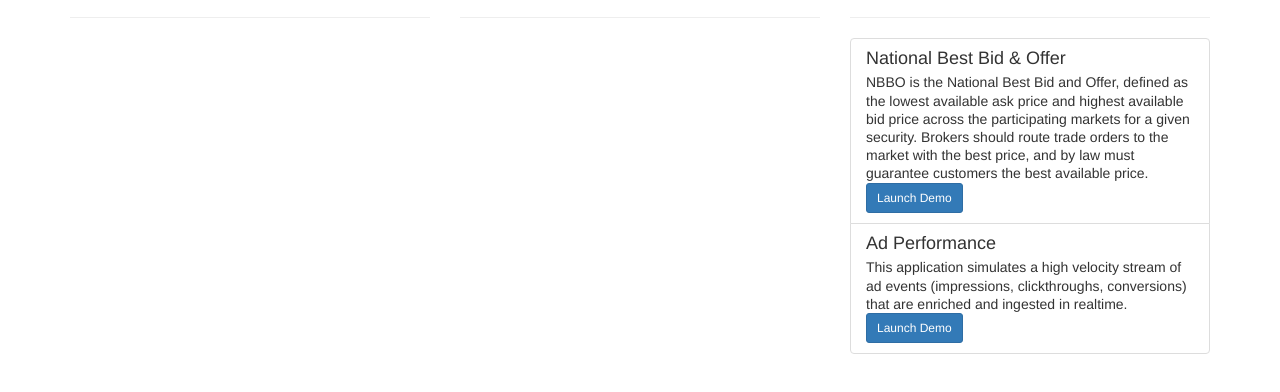
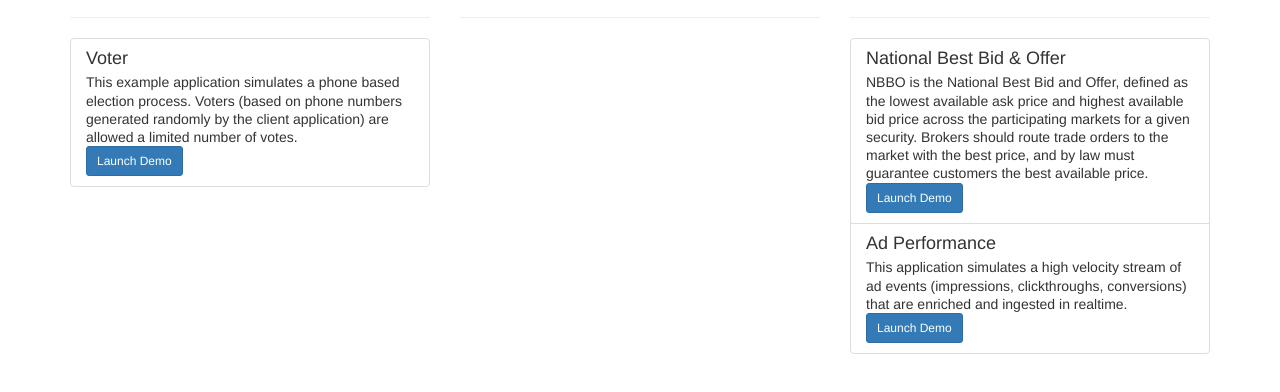
Before and after one commit to nshi/voltdb-docker-demo, a plain HTML site: page index.html in a window 1280 px wide. Shown: the part 156-548 px from the top of the page. Drawn offline with nearby package versions, Linux system fonts and the light colour scheme.

Commit message:
Add Voter to the demo package.

```diff
--- a/index.html
+++ b/index.html
@@ -28,7 +28,17 @@
         <div class="col-md-4">
           <h2>Fast Decisions</h2>
           <hr />
-          <p></p>
+          <div class="list-group">
+            <div href="#" class="list-group-item">
+              <h4 class="list-group-item-heading">Voter</h4>
+              <p class="list-group-item-text">This example application simulates
+              a phone based election process. Voters (based on phone numbers
+              generated randomly by the client application) are allowed a
+              limited number of votes.<br />
+                <a class="btn btn-primary btn-sm" href="javascript:launch('voter');">Launch Demo</a>
+              </p>
+            </div>
+          </div>
         </div>
         <div class="col-md-4">
           <h2>Real-time ETL</h2>
```
Also changed, not shown: apps.txt, 1 other file.
